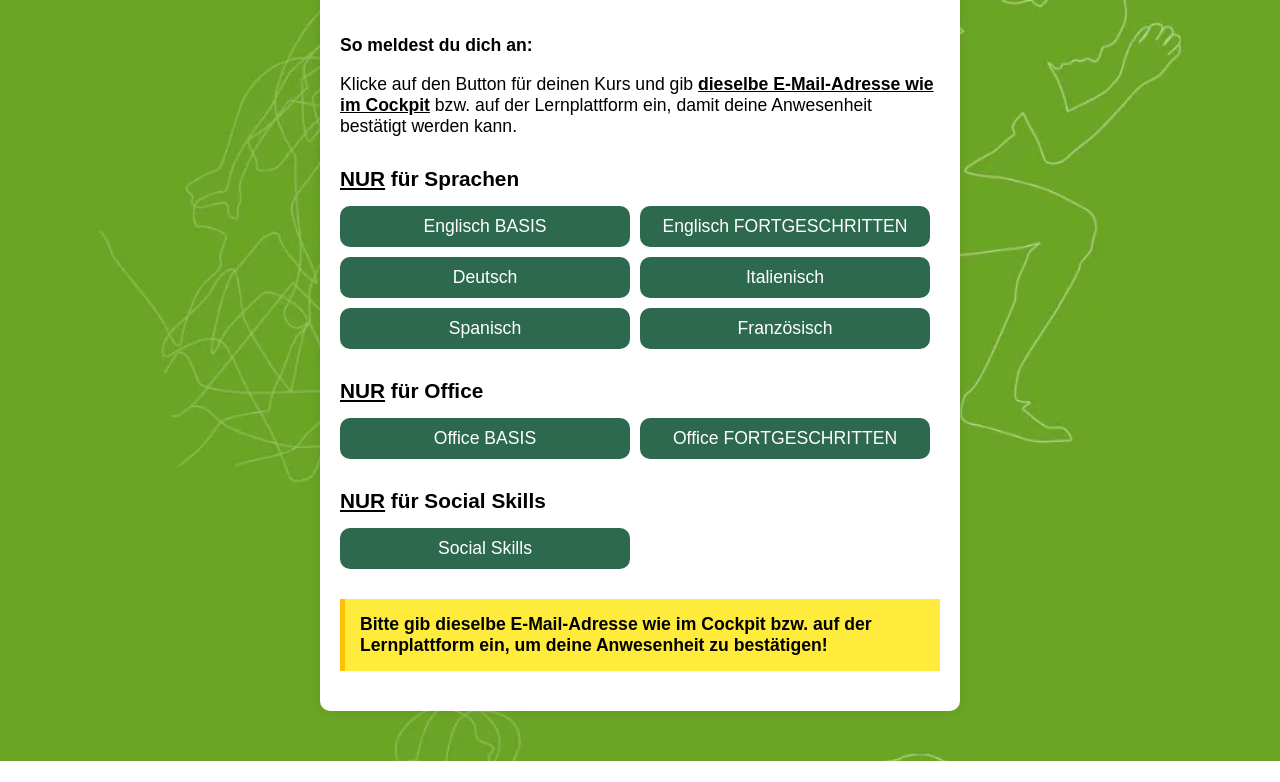
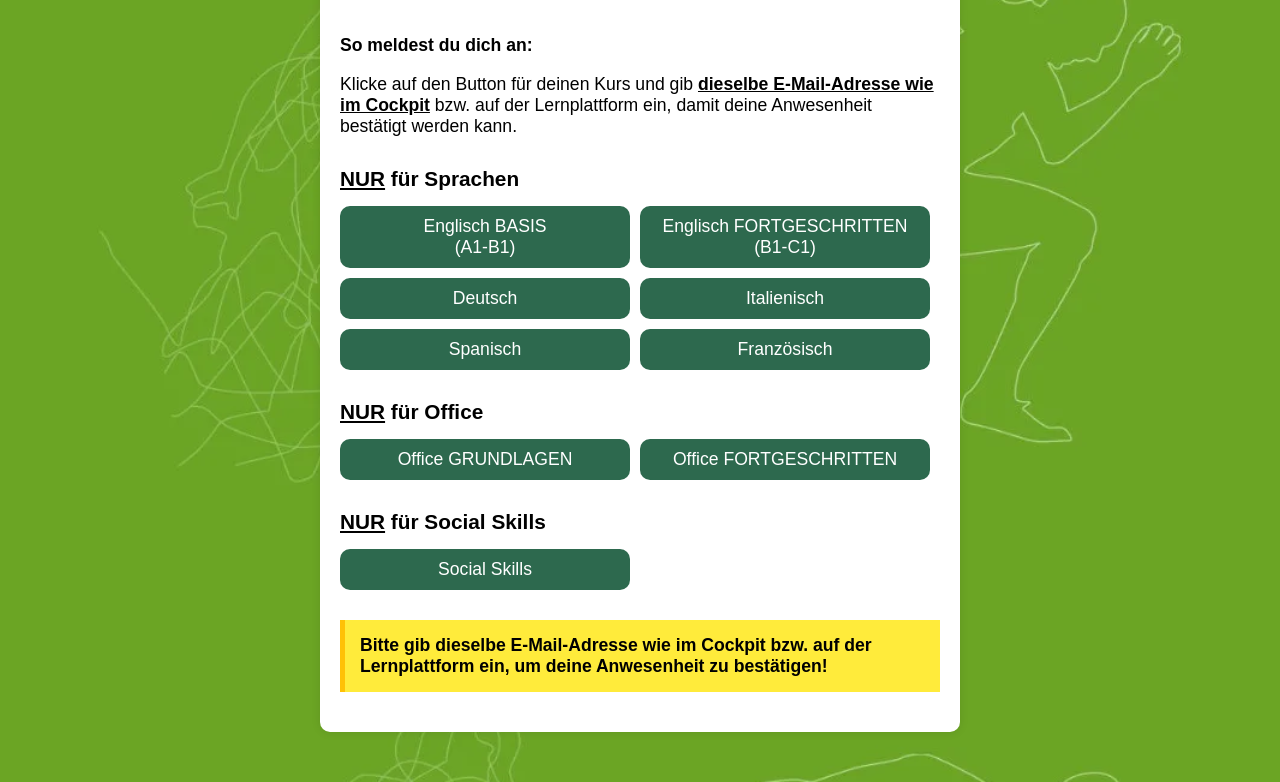
Before and after one commit to dev-stz/rossi.praesenztag, a plain HTML site: page index.html in a window 1280 px wide. Shown: the part 149-931 px from the top of the page. Before the commit the page ends 910 px from the top, so only its background shows below. Drawn offline with Linux system fonts and the light colour scheme.

Commit message:
mod text

```diff
--- a/index.html
+++ b/index.html
@@ -91,8 +91,8 @@
         <div class="button-container">
             <h2><u>NUR</u> für Sprachen</h2>
             <div class="button-grid">
-                <a href="https://eu01web.zoom.us/j/64478426628?pwd=fYUvQzCHa4eNOfQnIvgakX4hZab2SL.1">Englisch BASIS</a>
-                <a href="https://eu01web.zoom.us/j/63620193680?pwd=jt3ijDsaAviaJsddGXvnAEP12bbD3Q.1">Englisch FORTGESCHRITTEN</a>
+                <a href="https://eu01web.zoom.us/j/64478426628?pwd=fYUvQzCHa4eNOfQnIvgakX4hZab2SL.1">Englisch BASIS <br> (A1-B1)</a>
+                <a href="https://eu01web.zoom.us/j/63620193680?pwd=jt3ijDsaAviaJsddGXvnAEP12bbD3Q.1">Englisch FORTGESCHRITTEN <br> (B1-C1)</a>
                 <a href="https://eu01web.zoom.us/j/64125424717?pwd=khdGazbI2S6nqB3zIdeO1SsQaGXqMj.1">Deutsch</a>
                 <a href="https://eu01web.zoom.us/j/68022479874?pwd=IT7ZMaHkeNmnAQTd4fhH2UdXzDCcyf.1">Italienisch</a>
                 <a href="https://eu01web.zoom.us/j/65234902732?pwd=JBi9ygtrORyDj4N7W5lukyxoWrmgXj.1">Spanisch</a>
@@ -103,7 +103,7 @@
         <div class="button-container">
             <h2><u>NUR</u> für Office</h2>
             <div class="button-grid">
-                <a href="https://eu01web.zoom.us/j/63624353447?pwd=co2hVJWcrOCwNmyUzbgPOAvIsVbxzb.1">Office BASIS</a>
+                <a href="https://eu01web.zoom.us/j/63624353447?pwd=co2hVJWcrOCwNmyUzbgPOAvIsVbxzb.1">Office GRUNDLAGEN</a>
                 <a href="https://eu01web.zoom.us/j/61038661759?pwd=WjxMogXrurBQtfqgCPyq1ykCPqQp0p.1">Office FORTGESCHRITTEN</a>
             </div>
         </div>
```
